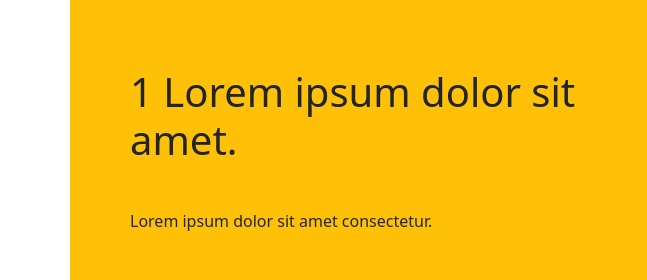
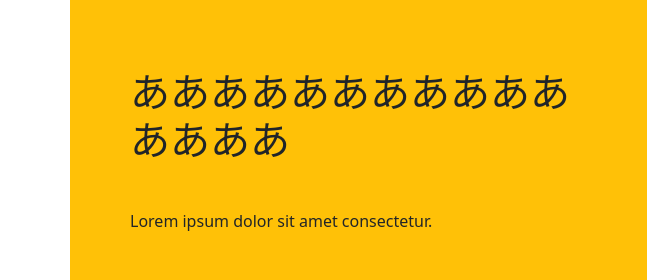
Before and after one commit to Tsumesics/test_bootstrap, a plain HTML site: page index.html in a window 1280 px wide. Shown: the top 280 px of the page, 0-647 px from the left. Drawn offline with nearby package versions, Linux system fonts and the light colour scheme.

Commit message:
Update index.html

```diff
--- a/index.html
+++ b/index.html
@@ -12,7 +12,7 @@
 
     <div class="container">
         <div class="row align-items-center bg-warning">
-            <div class="col-lg-6 order-lg-1"><h1 class="m-5 fs-1">1 Lorem ipsum dolor sit amet.</h1>
+            <div class="col-lg-6 order-lg-1"><h1 class="m-5 fs-1">あああああああああああああああ</h1>
                 <h2 class="m-5 fs-6">Lorem ipsum dolor sit amet consectetur.</h2></div>
             <div class="col-lg-6 order-lg-2"><img src="https://doodleipsum.com/700x394/outline?i=1028c1074c8a3be1116c4aed593e44f4" class="img-fluid"></div>
         </div>
```
